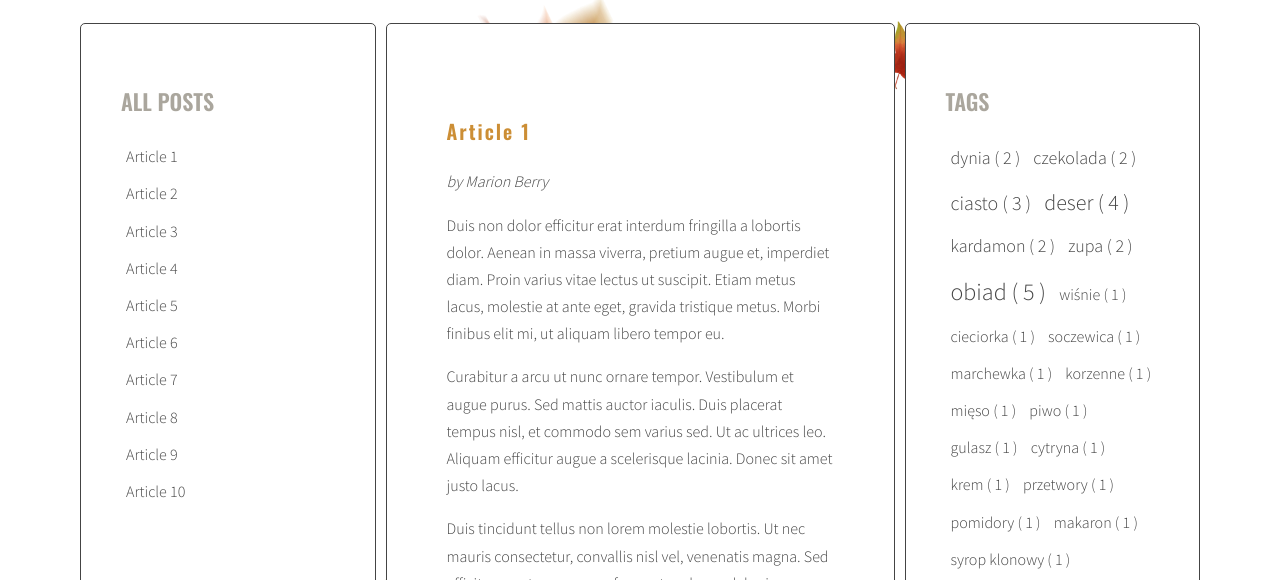
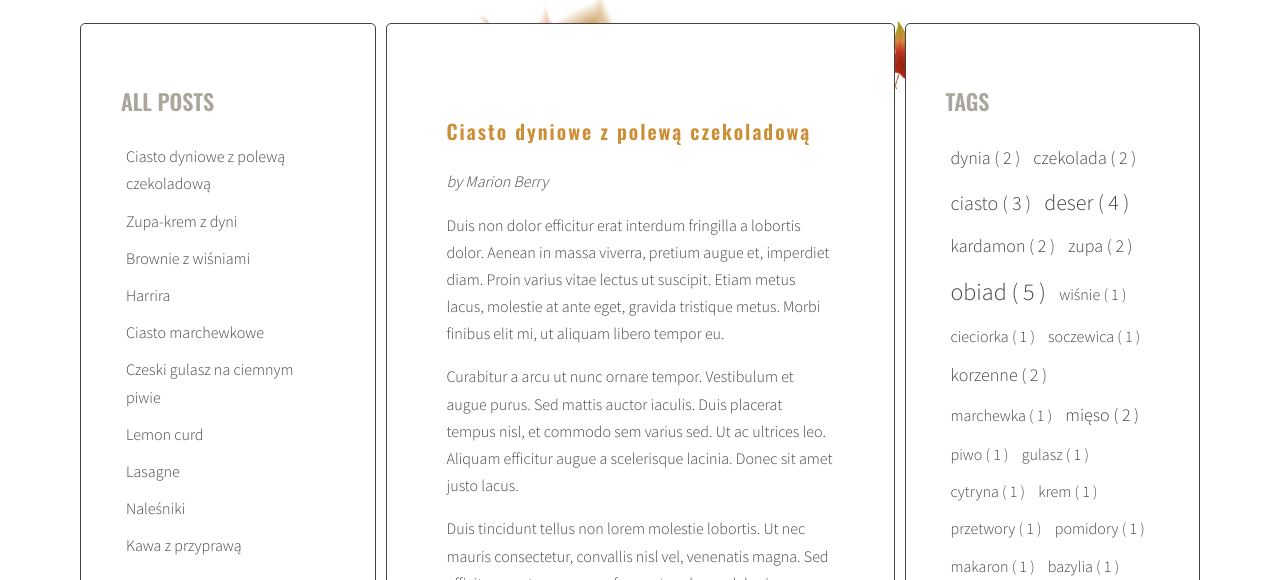
Before and after one commit to tagitsu/javascript-blog, a website: page index.html in a window 1280 px wide. Shown: the part 220-800 px from the top of the page. Drawn offline with nearby package versions, Linux system fonts and the light colour scheme.

Commit message:
Change titles of articles add new tag

```diff
--- a/index.html
+++ b/index.html
@@ -29,7 +29,7 @@
             </aside>
             <section class="posts">
               <article class="post active" id="article-1" data-tags="dynia czekolada ciasto deser" data-author="Marion-Berry">
-                <h3 class="post-title">Article 1</h3>
+                <h3 class="post-title">Ciasto dyniowe z polewą czekoladową</h3>
                 <p class="post-author">by </p>
                 <div class="post-content">
                   <p>Duis non dolor efficitur erat interdum fringilla a lobortis dolor. Aenean in massa viverra, pretium augue et, imperdiet diam. Proin varius vitae lectus ut suscipit. Etiam metus lacus, molestie at ante eget, gravida tristique metus. Morbi finibus elit mi, ut aliquam libero tempor eu.</p>
@@ -43,7 +43,7 @@
                 </div>
               </article>
               <article class="post" id="article-2" data-tags="dynia kardamon zupa obiad" data-author="Theo-Tabby">
-                <h3 class="post-title">Article 2</h3>
+                <h3 class="post-title">Zupa-krem z dyni</h3>
                 <p class="post-author">by </p>
                 <div class="post-content">
                   <p>Phasellus sollicitudin, arcu vel iaculis ullamcorper, quam leo viverra orci, et faucibus quam sapien vel est. Maecenas ac suscipit elit. Nullam interdum, lorem vitae venenatis pulvinar, ex dui malesuada nunc, tempus cursus enim metus vel nulla.</p>
@@ -57,7 +57,7 @@
                 </div>
               </article>
               <article class="post" id="article-3" data-tags="czekolada wiśnie ciasto deser" data-author="George-Tuxedo">
-                <h3 class="post-title">Article 3</h3>
+                <h3 class="post-title">Brownie z wiśniami</h3>
                 <p class="post-author">by </p>
                 <div class="post-content">
                   <p>Mauris vel pellentesque turpis, ac sodales nisl. Quisque iaculis mi velit, ut convallis tellus accumsan a. Quisque iaculis, nisi et dignissim tincidunt, nisl eros euismod nulla, finibus laoreet erat enim posuere elit.</p>
@@ -70,8 +70,8 @@
                   </ul>
                 </div>
               </article>
-              <article class="post" id="article-4" data-tags="cieciorka soczewica zupa obiad" data-author="Kitty-Toebean">
-                <h3 class="post-title">Article 4</h3>
+              <article class="post" id="article-4" data-tags="cieciorka soczewica korzenne zupa obiad" data-author="Kitty-Toebean">
+                <h3 class="post-title">Harrira</h3>
                 <p class="post-author">by </p>
                 <div class="post-content">
                   <p>Morbi vel cursus nulla, vel varius mauris. Suspendisse sed elit sit amet risus faucibus vestibulum ut sit amet purus. Donec orci est, condimentum ut quam quis, scelerisque fringilla ligula.</p>
@@ -85,7 +85,7 @@
                 </div>
               </article>
               <article class="post" id="article-5" data-tags="marchewka korzenne ciasto deser" data-author="Marion-Berry">
-                <h3 class="post-title">Article 5</h3>
+                <h3 class="post-title">Ciasto marchewkowe</h3>
                 <p class="post-author">by </p>
                 <div class="post-content">
                   <p>Suspendisse sem eros, euismod condimentum arcu ac, consequat fermentum orci. Nam convallis lacus nec interdum vestibulum. Vestibulum luctus, quam eu tristique ornare, lorem nibh sodales enim, vitae tempor dolor ante vitae tortor.</p>
@@ -99,7 +99,7 @@
                 </div>
               </article>
               <article class="post" id="article-6" data-tags="mięso piwo gulasz obiad" data-author="George-Tuxedo">
-                <h3 class="post-title">Article 6</h3>
+                <h3 class="post-title">Czeski gulasz na ciemnym piwie</h3>
                 <p class="post-author">by </p>
                 <div class="post-content">
                   <p>Donec posuere iaculis ante sed hendrerit. Lorem ipsum dolor sit amet, consectetur adipiscing elit. Quisque hendrerit neque nec urna tincidunt, quis vehicula dui vulputate. Morbi est sapien, auctor ut lectus eu, placerat viverra lorem.</p>
@@ -113,7 +113,7 @@
                 </div>
               </article>
               <article class="post" id="article-7" data-tags="cytryna krem przetwory" data-author="Kitty-Toebean">
-                <h3 class="post-title">Article 7</h3>
+                <h3 class="post-title">Lemon curd</h3>
                 <p class="post-author">by </p>
                 <div class="post-content">
                   <p>Donec eleifend mauris ac nisl fermentum, ac fermentum turpis dignissim. Aliquam diam nisl, imperdiet a varius eget, lobortis sed nisi. Nullam suscipit ipsum sed magna blandit, sed pellentesque urna malesuada.</p>
@@ -126,8 +126,8 @@
                   </ul>
                 </div>
               </article>
-              <article class="post" id="article-8" data-tags="pomidory makaron obiad" data-author="Theo-Tabby">
-                <h3 class="post-title">Article 8</h3>
+              <article class="post" id="article-8" data-tags="pomidory makaron bazylia mięso obiad" data-author="Theo-Tabby">
+                <h3 class="post-title">Lasagne</h3>
                 <p class="post-author">by </p>
                 <div class="post-content">
                   <p>Praesent quis imperdiet erat. Curabitur tempor sapien a interdum malesuada. Proin libero erat, sagittis a sollicitudin eget, pulvinar nec risus. Cras et suscipit sem.</p>
@@ -141,7 +141,7 @@
                 </div>
               </article>
               <article class="post" id="article-9" data-tags="syrop-klonowy naleśniki obiad deser" data-author="Marion-Berry">
-                <h3 class="post-title">Article 9</h3>
+                <h3 class="post-title">Naleśniki</h3>
                 <p class="post-author">by </p>
                 <div class="post-content">
                   <p>Tam et facilisis purus. Donec vulputate est quis lobortis posuere. Nunc vitae lorem ut odio faucibus pulvinar nec in justo. Ut ut ante ac tellus ornare tempus. Nunc maximus, tortor et dictum convallis, nunc libero posuere leo, scelerisque ultrices arcu sapien ut tellus.</p>
@@ -155,7 +155,7 @@
                 </div>
               </article>
               <article class="post" id="article-10" data-tags="kawa kardamon cynamon" data-author="George-Tuxedo">
-                <h3 class="post-title">Article 10</h3>
+                <h3 class="post-title">Kawa z przyprawą</h3>
                 <p class="post-author">by </p>
                 <div class="post-content">
                   <p>Aliquam erat volutpat. Ut non eleifend lectus. Donec suscipit tellus tempor, ornare dui id, hendrerit neque. Phasellus lacinia laoreet dui in luctus. Sed hendrerit, magna sit amet varius tempor, augue augue scelerisque est, non scelerisque mauris libero eu sapien.</p>
```
